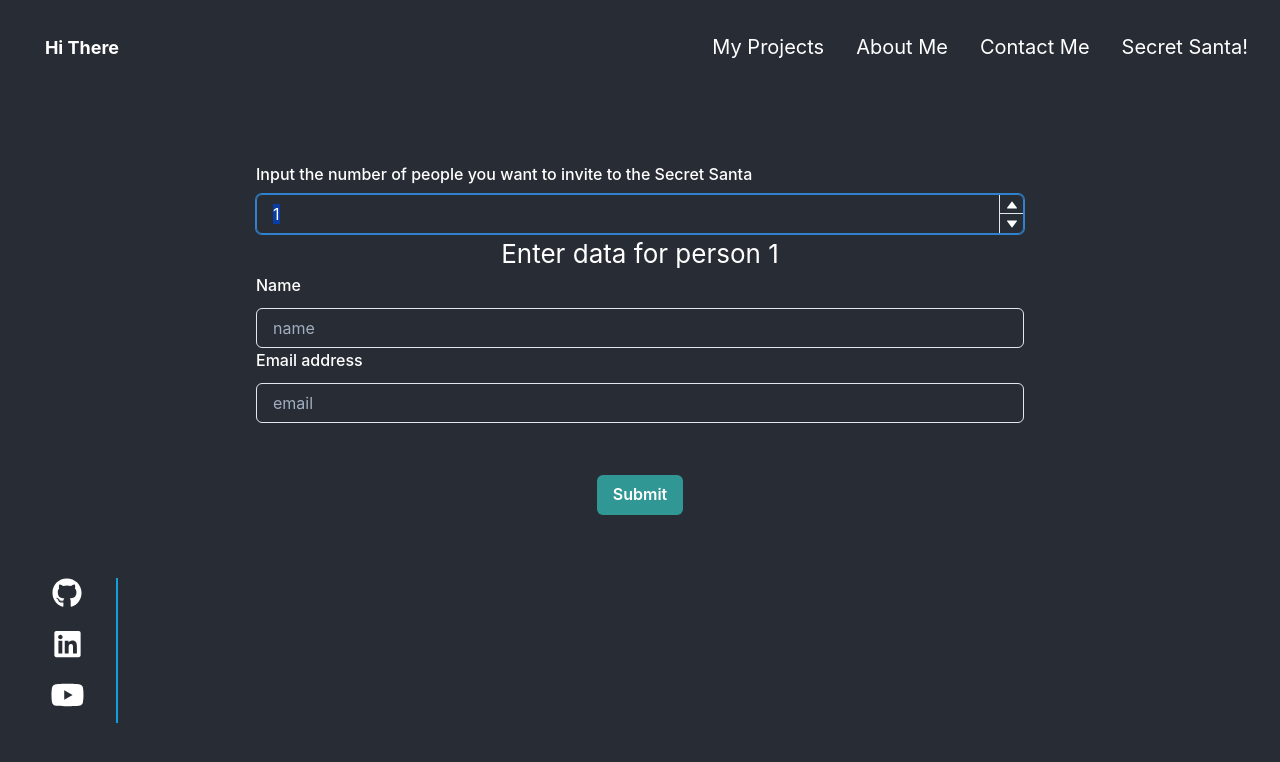
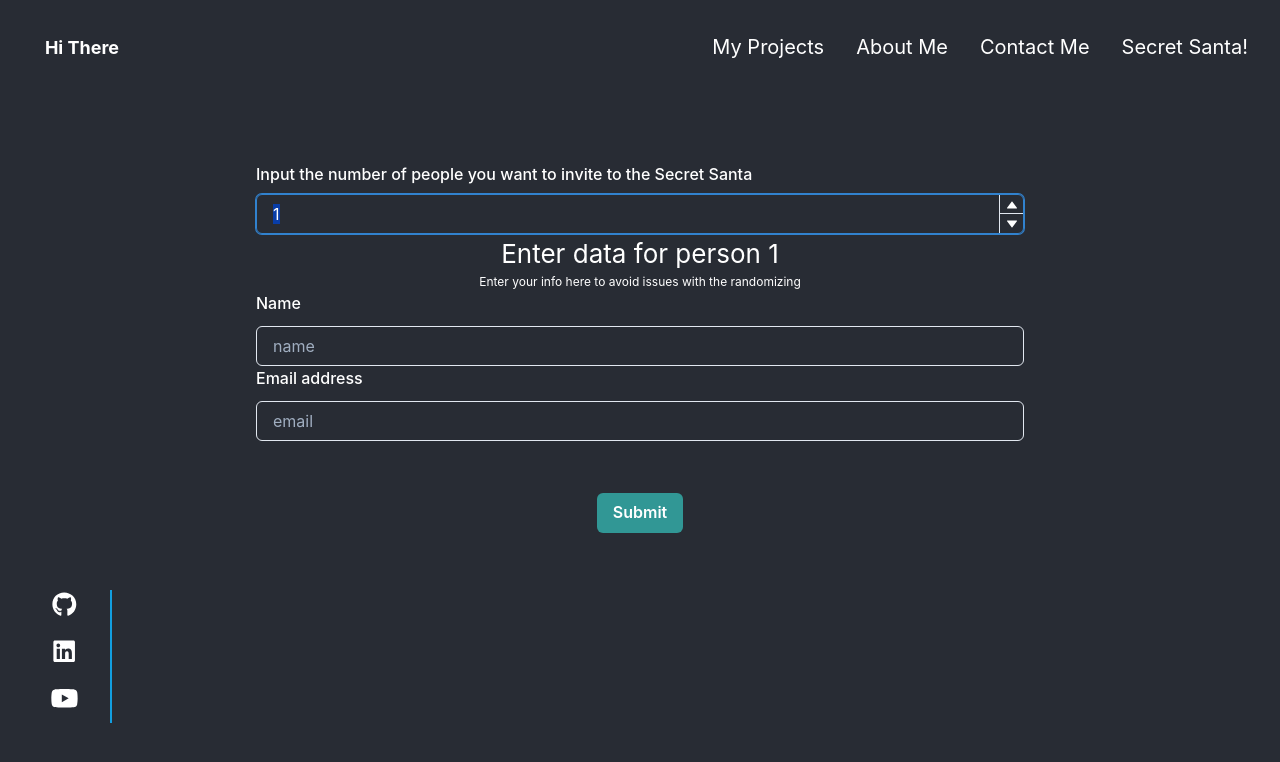
Before and after one commit to mattpassarelli/personal-site, a React (Create React App) app: page /secretsanta in a window 1280 px wide. Both pictures are taken after a click on the button 1011 px from the left and 204 px from the top of the page. Shown: the top 762 px of the page. Built offline with nearby package versions, Linux system fonts and the light colour scheme.

Commit message:
finished form work. resolved linting errors and warnings. removed need for dedicated for library; i'll just rig it myself

```diff
--- a/src/components/LinksBar.jsx
+++ b/src/components/LinksBar.jsx
@@ -6,24 +6,8 @@ import {
   faLinkedin,
   faYoutube,
 } from "@fortawesome/free-brands-svg-icons";
-import { Link, Box, Flex, Text, Stack } from "@chakra-ui/react";
+import { Box, Flex, Stack } from "@chakra-ui/react";
 
-const MenuItem = ({
-  children,
-  isLast,
-  to = "/",
-  as = {},
-  size = "xl",
-  ...rest
-}) => {
-  return (
-    <Link to>
-      <Text display="block" {...rest} fontSize={size} className="menuItemLinks">
-        {children}
-      </Text>
-    </Link>
-  );
-};
 
 const MenuLinks = ({ isOpen }) => {
   return (
@@ -39,24 +23,17 @@ const MenuLinks = ({ isOpen }) => {
         direction={["column"]}
         pt={[4, 4, 0, 0]}
       >
-        <MenuItem>
-          {" "}
-          <a href="https://www.github.com/mattpassarelli">
-            <FontAwesomeIcon icon={faGithub} className="link" size={'2x'}/>
-          </a>{" "}
-        </MenuItem>
-        <MenuItem>
-          {" "}
-          <a href="https://www.linkedin.com/in/matthew-passarelli/">
-            <FontAwesomeIcon icon={faLinkedin} className="link" size={'2x'}/>
-          </a>{" "}
-        </MenuItem>
-        <MenuItem>
-          {" "}
-          <a href="https://www.youtube.com/channel/UCZE4xIPZpJBAVwituwfteGw">
-            <FontAwesomeIcon icon={faYoutube} className="link" size={'2x'}/>
-          </a>{" "}
-        </MenuItem>
+        <a href="https://www.github.com/mattpassarelli">
+          <FontAwesomeIcon icon={faGithub} className="link" size={"lg"} />
+        </a>
+
+        <a href="https://www.linkedin.com/in/matthew-passarelli/">
+          <FontAwesomeIcon icon={faLinkedin} className="link" size={"lg"} />
+        </a>
+
+        <a href="https://www.youtube.com/channel/UCZE4xIPZpJBAVwituwfteGw">
+          <FontAwesomeIcon icon={faYoutube} className="link" size={"lg"} />
+        </a>
       </Stack>
     </Box>
   );
@@ -84,7 +61,7 @@ const NavBarContainer = ({ children, ...props }) => {
 //TODO: Use the Header as a reference for scaling
 const LinksBar = (props) => {
   return (
-    <NavBarContainer {...props} >
+    <NavBarContainer {...props}>
       <MenuLinks />
     </NavBarContainer>
   );
--- a/src/components/SecretSanta.jsx
+++ b/src/components/SecretSanta.jsx
@@ -1,4 +1,3 @@
-import { useForm } from "react-hook-form";
 import React, { useState } from "react";
 import LinksBar from "./LinksBar";
 import NavBar from "./Header";
@@ -17,6 +16,7 @@ import {
 } from "@chakra-ui/react";
 import "../styles/SecretSanta.css";
 
+//Get the count of people playing
 const Stepper = (props) => {
   const { changePeopleCount } = props;
   return (
@@ -37,74 +37,104 @@ const Stepper = (props) => {
   );
 };
 
-const SomeComponent = ({ person }) => {
-  const [name, setName] = useState("");
-  const [email, setEmail] = useState("");
-
-  console.log(name, email);
+//dynamically generated input fields for each person
+const IndividualPerson = (props) => {
+  const { person, peopleMap } = props;
   return (
     <div>
       <FormControl id="email">
         <Text>Enter data for person {person}</Text>
+        {/* This will come in handy later when we do the randomizing logic */}
+        {person === "1" && (
+          <Text fontSize="xs">
+            Enter your info here to avoid issues with the randomizing
+          </Text>
+        )}
         <FormLabel>Name</FormLabel>
-        <Input type="name" placeholder="name" onChange={setName} />
+        <Input
+          type="name"
+          placeholder="name"
+          onChange={(e) => {
+            const obj = peopleMap.find((o) => o.index === person);
+            obj.name = e.target.value;
+          }}
+        />
 
         <FormLabel>Email address</FormLabel>
-        <Input type="email" placeholder="email" onChange={setEmail} />
+        <Input
+          type="email"
+          placeholder="email"
+          onChange={(e) => {
+            const obj = peopleMap.find((o) => o.index === person);
+            obj.email = e.target.value;
+          }}
+        />
       </FormControl>
     </div>
   );
 };
 
 const SantaLogic = (props) => {
-  const { onSubmit, handleSubmit, isSubmitting } = props;
+  const { onSubmit, isSubmitting = false } = props;
 
   const [peopleCount, setPeopleCount] = useState(0);
   const [peopleMap, setPeopleMap] = useState([]);
 
+  //if removing a person, remove from the peopleMap
   const subtractPerson = () => {
     const newPeople = [...peopleMap];
     newPeople.splice(newPeople.length - 1, 1);
     setPeopleMap(newPeople);
   };
 
+  //if adding a person, add to the peopleMap
   const changePeopleCount = (value) => {
     setPeopleCount(value);
+    //check to see if we're subtracting or adding
     if (value > peopleCount) {
-      setPeopleMap([...peopleMap, value]);
+      setPeopleMap([...peopleMap, { index: value, name: "", email: "" }]);
     } else {
       subtractPerson();
     }
   };
 
   return (
-    <form onSubmit={handleSubmit(onSubmit)}>
-      <FormControl>
-        <Box w={800} p={4} m="20px auto">
-          <Stepper changePeopleCount={changePeopleCount} />
-          {peopleMap?.map((person, index) => (
-            <SomeComponent person={person} key={index} />
-          ))}
-        </Box>
-      </FormControl>
-      <Button mt={4} colorScheme="teal" isLoading={isSubmitting} type="submit">
+    <div>
+      <Box w={800} p={4} m="20px auto">
+        <Stepper changePeopleCount={changePeopleCount} />
+        {peopleMap?.map((person) => (
+          <IndividualPerson
+            person={person.index}
+            peopleMap={peopleMap}
+            key={person.index}
+          />
+        ))}
+      </Box>
+      <Button
+        mt={4}
+        colorScheme="teal"
+        isLoading={isSubmitting}
+        type="submit"
+        onClick={() => onSubmit(peopleMap)}
+      >
         Submit
       </Button>
-    </form>
+    </div>
   );
 };
 
 function SecretSanta() {
-  const {
-    handleSubmit,
-    formState: { isSubmitting },
-  } = useForm();
+  //is the form being submitted? spin the button
+  const [isSubmitting, setIsSubmitting] = useState(false);
 
+  //submit the "form", will email players
   const onSubmit = (values) => {
+    setIsSubmitting(true);
     return new Promise((resolve) => {
       setTimeout(() => {
         alert(JSON.stringify(values, null, 2));
         resolve();
+        setIsSubmitting(false);
       }, 1000);
     });
   };
@@ -114,7 +144,7 @@ function SecretSanta() {
       <NavBar />
       <SantaLogic
         onSubmit={onSubmit}
-        handleSubmit={handleSubmit}
+        handleSubmit={onSubmit}
         isSubmitting={isSubmitting}
       />
       <div className="linkBar">
```
